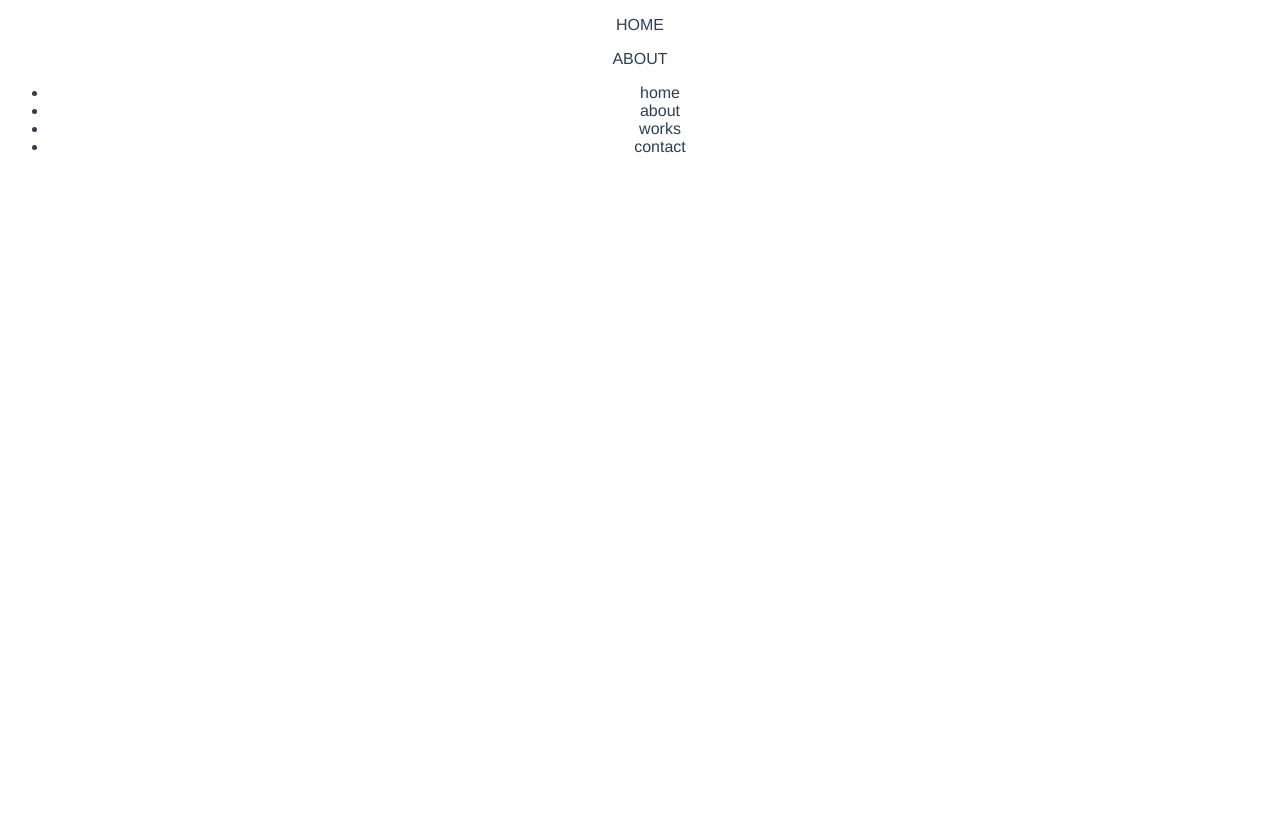
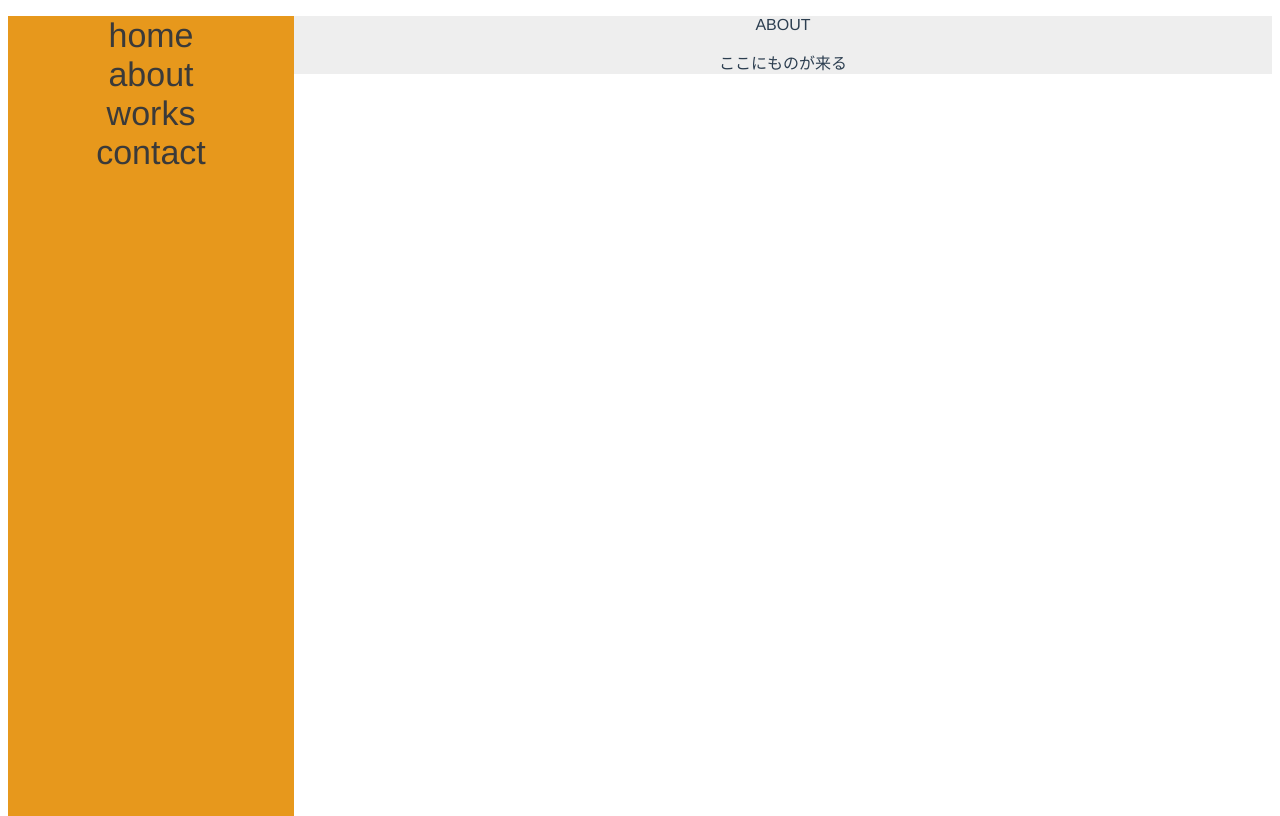
Before and after one commit to tesso57/home, a Vue app: page /#/about in a window 1280 px wide. Built offline with nearby package versions, Linux system fonts and the light colour scheme.

Commit message:
サイドタブの簡易版が完成

```diff
--- a/src/components/UI/List.vue
+++ b/src/components/UI/List.vue
@@ -1,5 +1,5 @@
 <template>
-  <ul>
+  <ul class="menu">
     <list-item
       v-for="item in items"
       :key="item.name"
@@ -34,4 +34,17 @@ export default defineComponent({
 });
 </script>
 
-<style scoped></style>
+<style scoped>
+.menu {
+  margin: 0;
+  padding: 0;
+  background: #e7981c;
+  color: #3a3a3a;
+  height: 100%;
+  width: 286px;
+  white-space: nowrap;
+  position: absolute;
+  overflow: hidden;
+}
+
+</style>
--- a/src/components/UI/ListItem.vue
+++ b/src/components/UI/ListItem.vue
@@ -1,6 +1,6 @@
 <template>
   <li @click="onClick">
-    <div>{{ name }}</div>
+    <div class="item">{{ name }}</div>
   </li>
 </template>
 
@@ -35,4 +35,17 @@ export default defineComponent({
 });
 </script>
 
-<style scoped></style>
+<style scoped>
+li {
+  margin: 0;
+  padding: 0;
+  list-style: none;
+}
+.item {
+  font-size: 34px;
+  cursor: pointer;
+}
+.item:hover {
+  background: rgba(103, 56, 103, 0.99);
+}
+</style>
--- /dev/null
+++ b/src/components/UI/Menu.vue
@@ -0,0 +1,25 @@
+<template>
+  <div class="container">
+    <list />
+  </div>
+</template>
+
+<script>
+import { defineComponent } from "vue";
+import List from "./List";
+
+export default defineComponent({
+  name: "Menu",
+  components: {
+    List
+  }
+});
+</script>
+
+<style scoped>
+.container {
+  height: 100%;
+  margin: 0;
+  padding: ;
+}
+</style>
--- a/src/views/Main.vue
+++ b/src/views/Main.vue
@@ -1,27 +1,20 @@
 <template>
-  <div>
-    <p>HOME</p>
+  <Menu />
+  <div class="contents">
     <p>{{ title }}</p>
-    <!--    <ul>-->
-    <!--      <li><router-link to="/">HOME</router-link></li>-->
-    <!--      <li><router-link to="/about">ABOUT</router-link></li>-->
-    <!--      <li><router-link to="/works">WORKS</router-link></li>-->
-    <!--      <li><router-link to="/contact">CONTACT</router-link></li>-->
-    <!--    </ul>-->
-    <List></List>
+    ここにものが来る
   </div>
 </template>
 
 <script lang="ts">
 import { defineComponent, PropType, computed } from "vue";
-import List from "@/components/UI/List.vue";
-
+import Menu from "@/components/UI/Menu.vue";
 type RouteName = "home" | "about" | "works" | "contact";
 
 export default defineComponent({
   name: "Main",
   components: {
-    List
+    Menu
   },
   props: {
     type: {
@@ -42,4 +35,18 @@ export default defineComponent({
 });
 </script>
 
-<style scoped></style>
+<style scoped>
+html,
+body {
+  padding: 0;
+  margin: 0;
+  height: 100%;
+}
+.contents {
+  background: #eee;
+  height: 100%;
+  padding: 0;
+  box-sizing: border-box;
+  margin-left: 286px;
+}
+</style>
```
